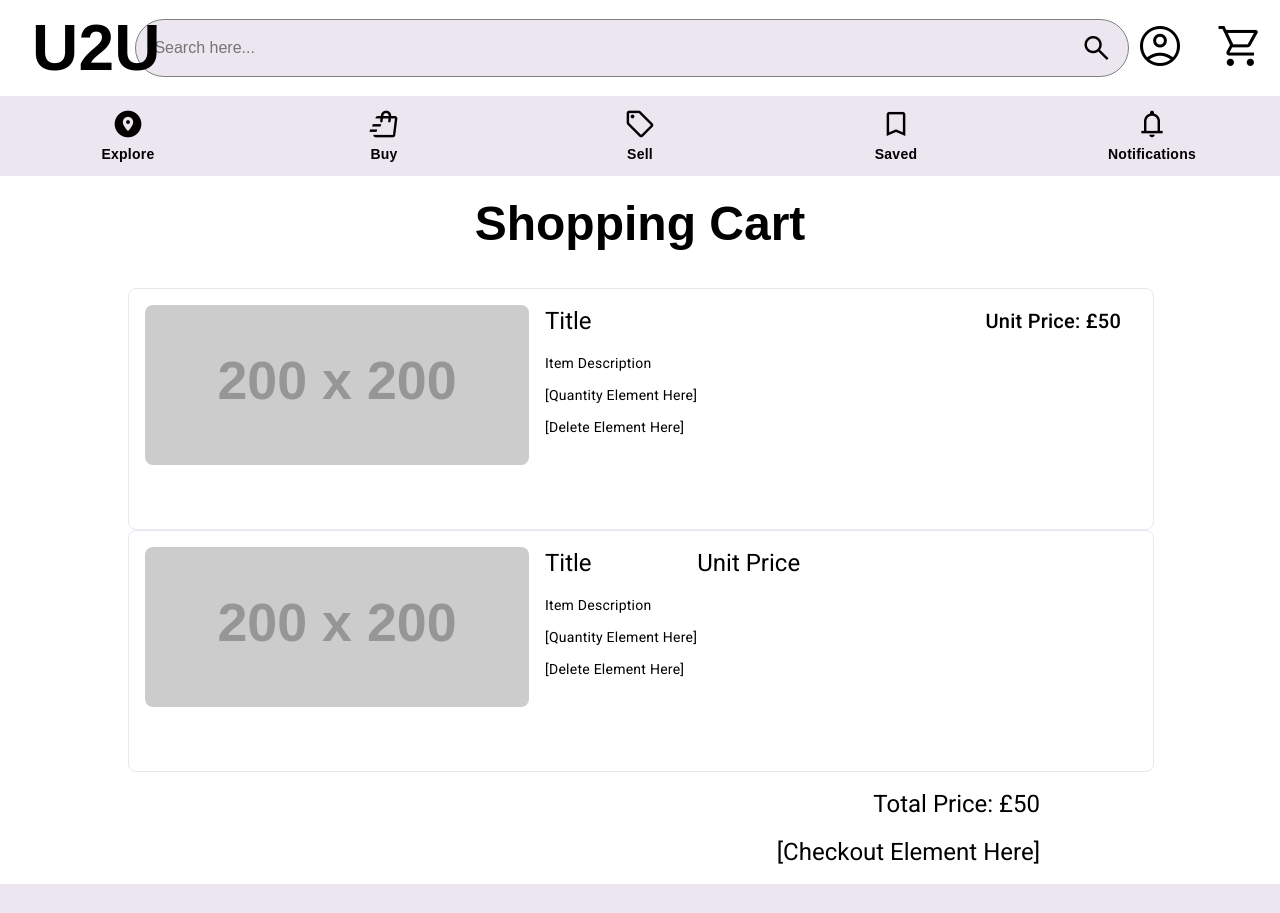
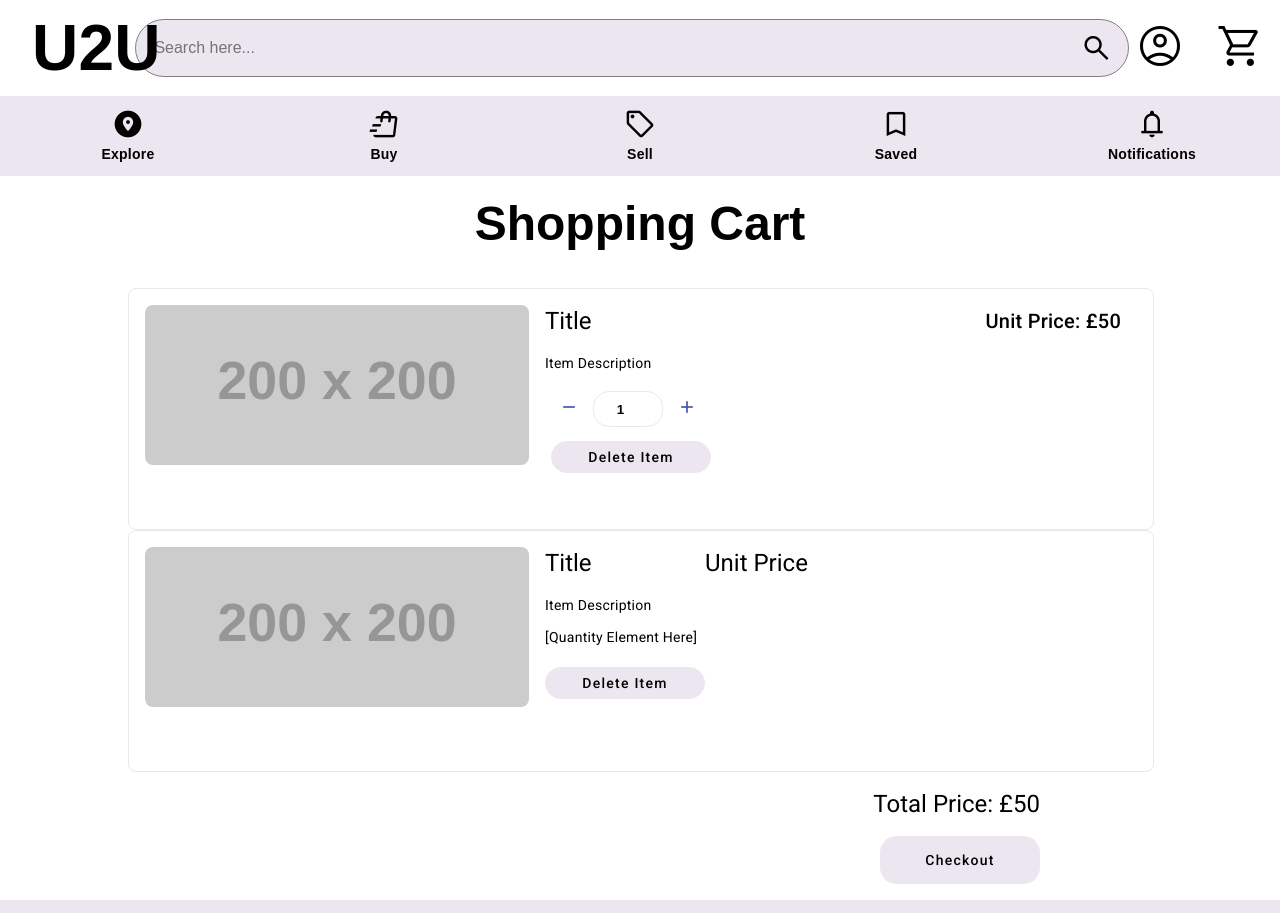
Before and after one commit to LW95x/marketplace-frontend, an Angular app: page /cart in a window 1280 px wide. Shown: the top 913 px of the page. Built offline with nearby package versions, Linux system fonts and the light colour scheme.

Commit message:
early button implementations and styling changes cart page

```diff
--- a/src/app/pages/cart/cart.component.css
+++ b/src/app/pages/cart/cart.component.css
@@ -53,3 +53,46 @@
     margin-left: auto;
     margin-right: 15rem;
 }
+
+.custom-button {
+    background-color: #ECE6F0 !important;
+    transition: background-color 1s;
+    width: 10rem;
+    height: 3rem;
+    align-self: flex-end;
+    margin-right: 15rem;
+    margin-bottom: 1rem;
+    margin-top: auto;
+    border: 1px solid #ECE6F0;
+    border-radius: 1rem;
+}
+
+.custom-button:hover, .custom-button-del:hover {
+    background-color: #D6CFDB;
+}
+
+.custom-button-del {
+    background-color: #ECE6F0 !important;
+    transition: background-color 1s;
+    width: 10rem;
+    height: 2rem;
+    align-self: flex-end;
+    margin-top: 0.5rem;
+    border: 1px solid #ECE6F0;
+    border-radius: 1rem;
+}
+
+.quantity {
+    width: 4rem;
+    height: 2rem;
+    text-align: center;
+    border-radius: 1rem;
+    border: 1px solid #ECE6F0;
+    font-weight: bold;
+}
+
+.quantity-container {
+    display: flex;
+    align-items: center;
+    justify-content: flex-start;
+  }
--- a/src/app/pages/cart/cart.component.html
+++ b/src/app/pages/cart/cart.component.html
@@ -10,8 +10,16 @@
           <div class="text-content">
             <h1 style="margin-top: 1rem">Title</h1>
             <p>Item Description</p>
-            <p>[Quantity Element Here]</p>
-            <p>[Delete Element Here]</p>
+            <div class="quantity-container">
+              <button mat-icon-button color="primary" (click)="decrement()">
+                <mat-icon style="font-size: 20px;">remove</mat-icon>
+              </button>
+                <input matInput type="number" [(ngModel)]="quantity" class="quantity">
+              <button mat-icon-button color="primary"(click)="increment()">
+                <mat-icon style="font-size: 20px;">add</mat-icon>
+              </button>
+            </div>
+            <button mat-flat-button class="custom-button-del">Delete Item</button>
           </div>
           <h2 style="margin-top: 1rem; margin-left: auto; margin-right: 2rem;">Unit Price: £50</h2>
         </div>
@@ -25,11 +33,11 @@
           <h1 style="margin-top: 1rem">Title</h1>
           <p>Item Description</p>
           <p>[Quantity Element Here]</p>
-          <p>[Delete Element Here]</p>
+          <button mat-flat-button class="custom-button-del">Delete Item</button>
         </div>
         <h1 style="margin-top: 1rem;">Unit Price</h1>
         </div>
     </div>
     <h1 class="total-price">Total Price: £50</h1>
-    <h1 class="total-price">[Checkout Element Here]</h1>
+    <button mat-flat-button class="custom-button">Checkout</button>
 </div>
--- a/src/app/pages/cart/cart.component.ts
+++ b/src/app/pages/cart/cart.component.ts
@@ -6,5 +6,15 @@ import { Component } from '@angular/core';
   styleUrls: ['./cart.component.css']
 })
 export class CartComponent {
+  quantity = 1;
 
+  increment() {
+    this.quantity++;
+  }
+
+  decrement() {
+    if (this.quantity > 1) {
+      this.quantity--;
+    }
+  }
 }
```
Also changed, not shown: src/app/app.module.ts (+10 -1 lines).
